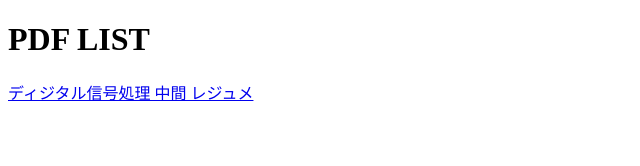
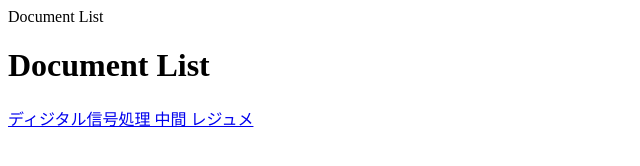
Before and after one commit to tofu-tsukuba/DS_resume_open_230524, a plain HTML site: page index.html in a window 1280 px wide. Shown: the whole page, without its empty margins (0-640 px from the left). Drawn offline with Linux system fonts and the light colour scheme.

Commit message:
Update index.html

```diff
--- a/index.html
+++ b/index.html
@@ -1,8 +1,9 @@
 <!DOCTYPE html>
 <html>
-<meta charset="utf-8">
-<body>
-  <h1>PDF LIST</h1>
-  <a href="./out/DS_resume_230422.pdf" target="_blank">ディジタル信号処理 中間 レジュメ</a>
-</body>
+  <head>Document List</head>
+  <meta charset="utf-8">
+  <body>
+    <h1>Document List</h1>
+    <a href="./out/DS_resume_230422.pdf" target="_blank">ディジタル信号処理 中間 レジュメ</a>
+  </body>
 </html>
```
